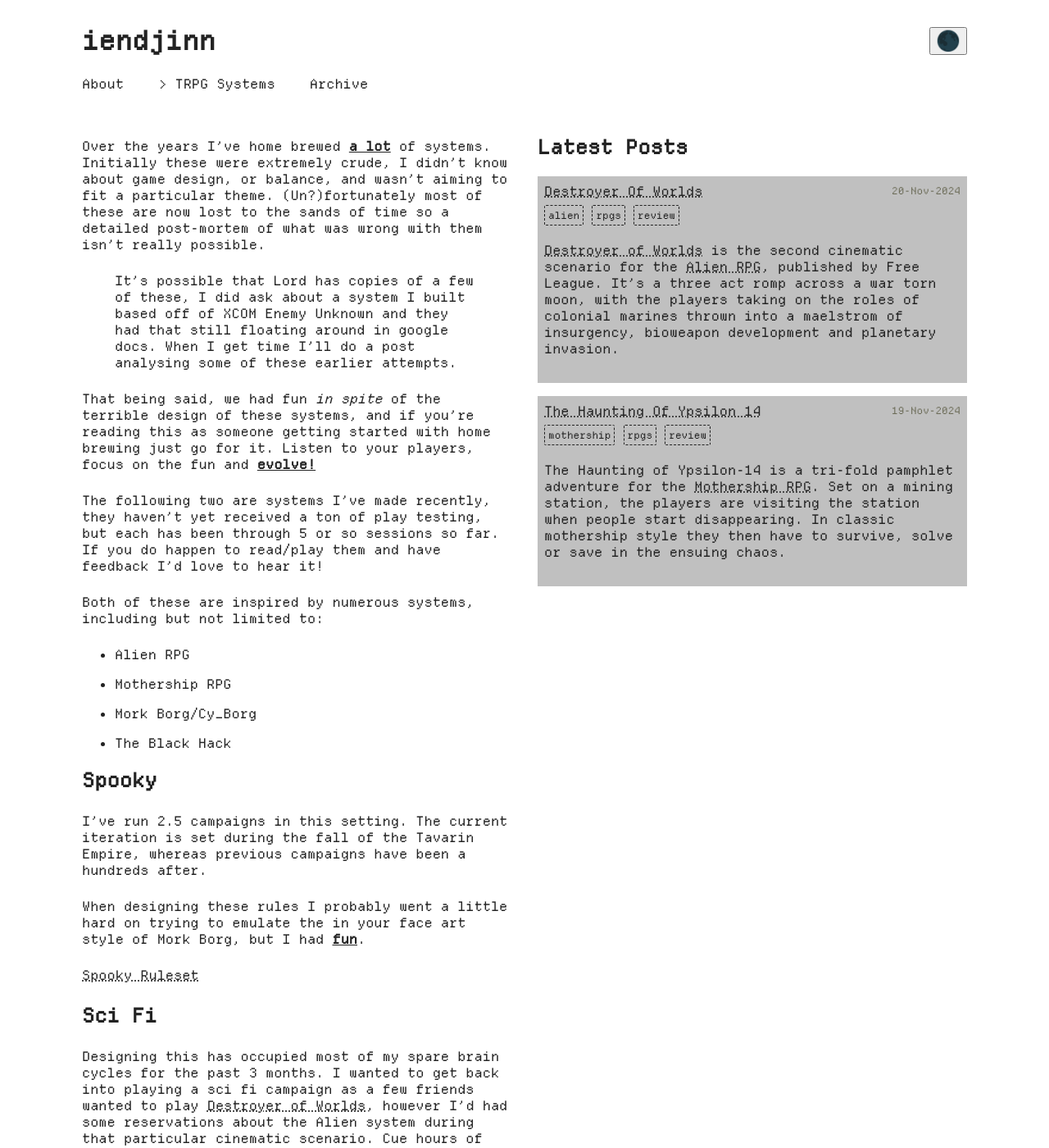
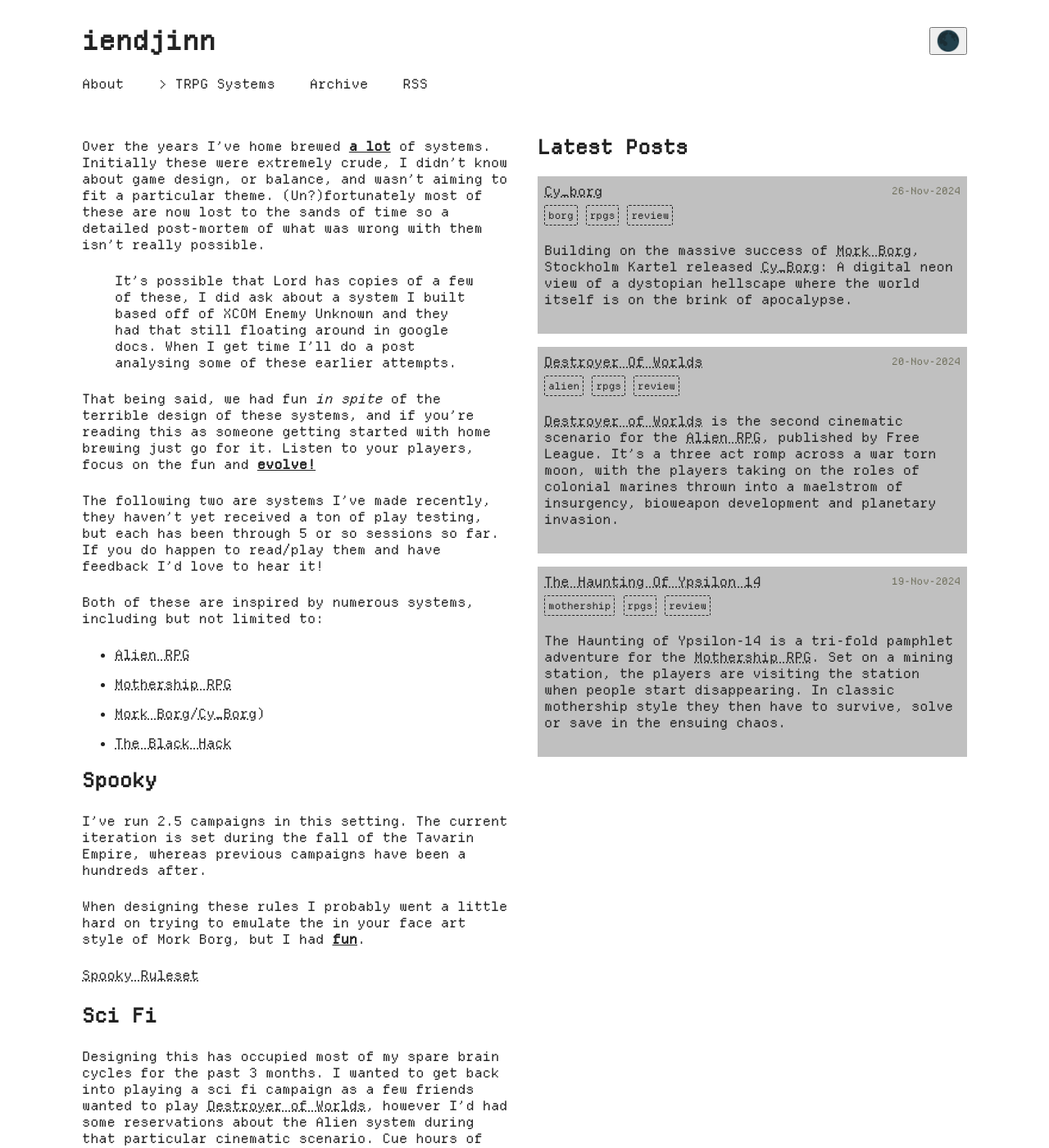
Before and after one commit to iendjinn/iendjinn, a Jekyll site: the page built from systems.markdown, in a window 1280 px wide and 1400 px high. Shown: the whole window at 82% size. Built offline with Jekyll 4.4.1, drawn with Linux system fonts in a browser that asks for light colours; our own code applies the rules of GitHub Pages for plain Markdown files; some of the changed lines change nothing that is shown.

Commit message:
rss and new post

```diff
--- a/_includes/head-common.html
+++ b/_includes/head-common.html
@@ -3,6 +3,7 @@
 <meta name="viewport" content="width=device-width, initial-scale=1.0">
 <link rel="icon" type="image/png" href="/assets/favicon/favicon-96x96.png" sizes="96x96" />
 <link rel="manifest" href="/assets/favicon/site.webmanifest" />
+<link rel="alternate" type="application/atom+xml" title="{{ site.title }}" href="/feed.xml">
 <script>
     window.onload = function () {
         const theme = localStorage.getItem("theme") ?? (window.matchMedia("(prefers-color-scheme: dark)").matches ? "dark" : "light");
--- a/_includes/page-title.html
+++ b/_includes/page-title.html
@@ -9,5 +9,6 @@
         <a class="{% if page.title == "About" %}active{% endif %}" href="/about" title="About">About</a>
         <a class="{% if page.title == "Systems" %}active{% endif %}" href="/systems" title="TRPG Systems">TRPG Systems</a>
         <a class="{% if page.title == "Archive" %}active{% endif %}" href="/archive" title="Archive">Archive</a>
+        <a href="/feed.xml" target="_blank">RSS</a>
     </div>
 </header>
--- /dev/null
+++ b/_posts/2024-11-26-Cy_Borg.markdown
@@ -0,0 +1,26 @@
+---
+layout: post
+tags: borg rpgs review
+---
+
+Building on the massive success of [Mork Borg](https://morkborg.com/), Stockholm Kartel released [Cy_Borg](https://freeleaguepublishing.com/games/cy_borg/): A digital neon view of a dystopian hellscape where the world itself is on the brink of apocalypse.
+
+While I'm not going to review the rules for Cy_Borg as I've not run a session with them, I will give a brief overview of why I like this book and the merits it has beyond the system specific rules.
+
+I bought the book primarily because I'd read it had some of the most evocative random tables and flavour for a cyberpunk RPG on the market. And I got exactly what I was after.
+
+Much like its predecessor, the art style of Cy_Borg is in your face. It's designed to convey a feeling rather than as a reference. Some people find this a turn off, and I can understand that perspective. However for me this book is an instant access portal to a grim and gritty cyberpunk future. Flipping through the pages conjures vivid mental imagery of a future I wouldn't want to live in, but would jump at the chance to play in.
+
+Lots of other RPG books have tables for NPC generation, pocket lint, and random encounters. Cy_Borg is no different delivering a wide variety of high quality tables. Where this book really shines though is the Miserable Headlines. These are randomly generated in world events that escalate in severity over the course of a campaign.
+
+They can either serve as a backdrop to showcase the world moving on in spite of the players or a clever GM might select these and link them in with player actions. Either way they serve to fill the world with a sense of animation, hitting the sweet spot of providing the GM with a thought provoking sketch for them to fill in the details of.
+
+Ancillary to the content of the book I'd like to talk about the production quality of Cy_Borg. A few people have commented that the Borg books will probably end on the coffee table, and they're not wrong that this thing has appeal just in that regard. Aside from the usual stuff for a good quality hardback, the cover of the book features texturing, subtle silver flecks as well as **glow in the fucking dark** lettering on the spine. This could be called a gimmick but I think it speaks volumes about the enthusiasm the writers and publishers had for this product, and that enthusiasm rubs off on you when you read it.
+
+Finally I'll comment on the included adventure "Lucky Flight Takedown", caveat in my usual style I hacked blades in the dark for a cyberpunk session when I ran this.
+
+It's a pretty fun adventure, there are some memorable characters (I really enjoyed playing Charlie Sand as a fixer) and enough events to make the casino feel alive. Combine this with plenty of trouble for the players to get into and you've got a great dungeon masquerading as a heist. This isn't likely to be the best adventure you've ever run, but it provides a great way of introducing the setting and system in a self contained way.
+
+## Recommendation: For me, but maybe not for thee
+
+Cy_Borg's style might not be for everyone and if you don't like rules lite, tongue in cheek or OSR you'll probably not get much mileage out of the system. **But** this book oozes inspiration, it's full of flavour and I challenge anyone who likes cyberpunk not to enjoy it.
--- a/systems.markdown
+++ b/systems.markdown
@@ -12,10 +12,10 @@ The following two are systems I've made recently, they haven't yet received a to
 
 Both of these are inspired by numerous systems, including but not limited to:
 
-- Alien RPG
-- Mothership RPG
-- Mork Borg/Cy_Borg
-- The Black Hack
+- [Alien RPG](https://freeleaguepublishing.com/games/alien/)
+- [Mothership RPG](https://www.tuesdayknightgames.com/pages/mothership-rpg)
+- [Mork Borg](https://morkborg.com/)/[Cy_Borg](https://freeleaguepublishing.com/games/cy_borg/))
+- [The Black Hack](https://the-black-hack.jehaisleprintemps.net/english/)
 
 ## Spooky
 
```
Also changed, not shown: systems/sci-fi/images/sci-fi-map.svg.
